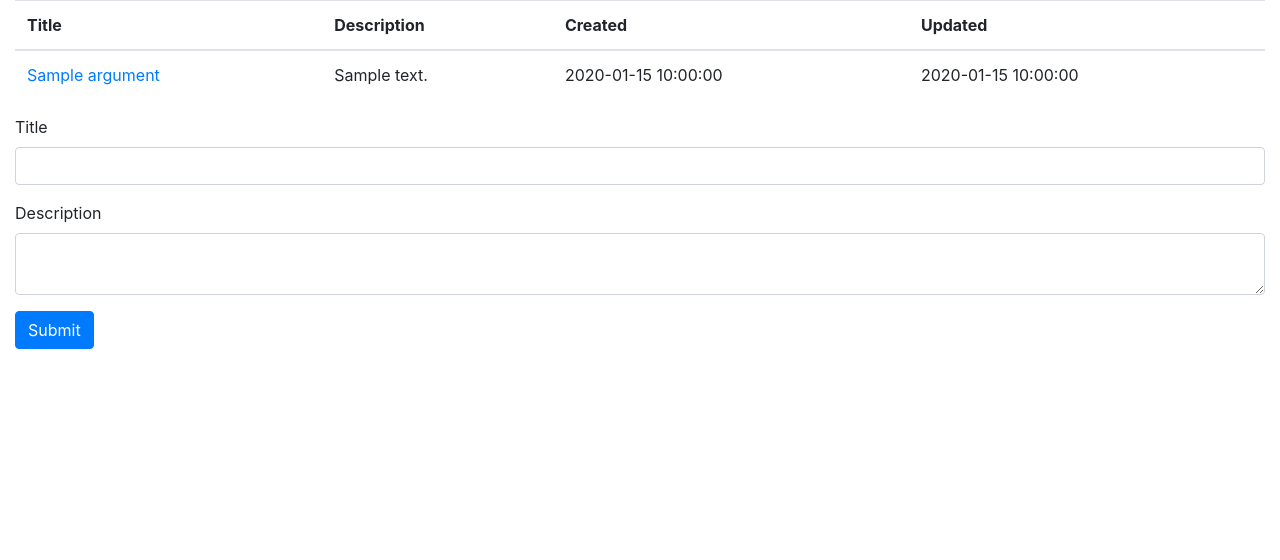
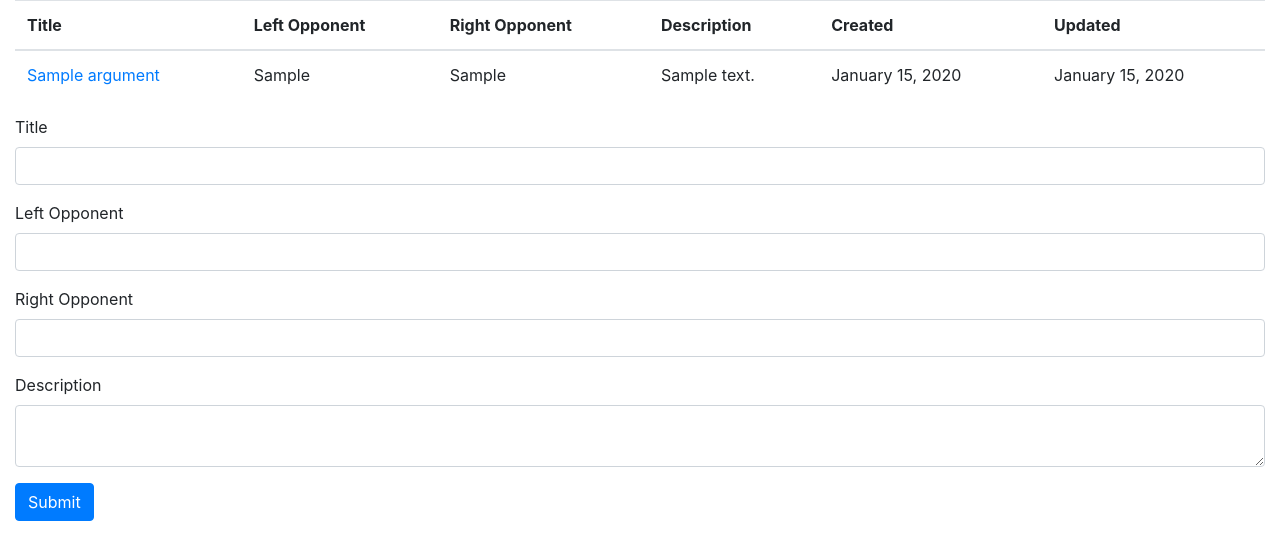
Before and after one commit to pjwalen/argumentum, a Flask app: template src/argumentum/templates/index.j2 in a window 1280 px wide. Shown: the top 560 px of the page. Run offline with Flask 2, Linux system fonts and the light colour scheme; the template is opened without the code that fills it: values that come from a table or form of the project are taken from there, most other values are stand-ins (such as "Sample title", 1, 10 or a date in 2020); some libraries are stand-ins or nearby versions.

Commit message:
Remove the opponent model. Create two opponent fields on the argument model. Create opponent form fields Update the index table with opponent data. Update .gitignore.

```diff
--- a/src/argumentum/forms.py
+++ b/src/argumentum/forms.py
@@ -4,4 +4,6 @@ from wtforms.validators import DataRequired, Optional
 
 class ArgumentForm(FlaskForm):
     title = StringField('Title', validators=[DataRequired()])
+    left_opponent = StringField('Left Opponent', validators=[DataRequired()])
+    right_opponent = StringField('Right Opponent', validators=[DataRequired()])
     description = TextAreaField('Description', validators=[Optional()])
--- a/src/argumentum/templates/index.j2
+++ b/src/argumentum/templates/index.j2
@@ -4,6 +4,8 @@
         <thead>
             <tr>
                 <th>Title</th>
+                <th>Left Opponent</th>
+                <th>Right Opponent</th>
                 <th>Description</th>
                 <th>Created</th>
                 <th>Updated</th>
@@ -13,9 +15,11 @@
         {% for argument in arguments %}
             <tr>
                 <td><a href="{{url_for('argument', argumentid=argument.id)}}">{{argument.title}}</a></td>
+                <td>{{argument.left_opponent}}</td>
+                <td>{{argument.right_opponent}}</td>
                 <td>{{argument.description}}</td>
-                <td>{{argument.created}}</td>
-                <td>{{argument.updated}}</td>
+                <td>{{argument.created.strftime('%B %d, %Y')}}</td>
+                <td>{{argument.updated.strftime('%B %d, %Y')}}</td>
             </tr>
         {% endfor %}
         </tbody>
@@ -27,6 +31,14 @@
             {{ argumentform.title(class_="form-control") }}
         </div>
         <div class="form-group">
+            {{ argumentform.left_opponent.label }}
+            {{ argumentform.left_opponent(class_="form-control") }}
+        </div>
+        <div class="form-group">
+            {{ argumentform.right_opponent.label }}
+            {{ argumentform.right_opponent(class_="form-control") }}
+        </div>
+        <div class="form-group">
             {{ argumentform.description.label }}
             {{ argumentform.description(class_="form-control") }}
         </div>
--- a/src/argumentum/views.py
+++ b/src/argumentum/views.py
@@ -1,7 +1,7 @@
 import datetime
 from flask import render_template, redirect, url_for
 from argumentum import app, db
-from argumentum.models import Argument, Opponent, Premise, Rebuttal
+from argumentum.models import Argument, Premise, Rebuttal
 from argumentum.forms import ArgumentForm
 
 
@@ -13,6 +13,8 @@ def index():
         argument = Argument()
         argument.title = argumentform.title.data
         argument.description = argumentform.description.data
+        argument.left_opponent = argumentform.left_opponent.data
+        argument.right_opponent = argumentform.right_opponent.data
         argument.created = datetime.datetime.now()
         argument.updated = datetime.datetime.now()
         db.session.add(argument)
```
Also changed, not shown: src/argumentum/models.py (+2 -9 lines), 1 other file.
